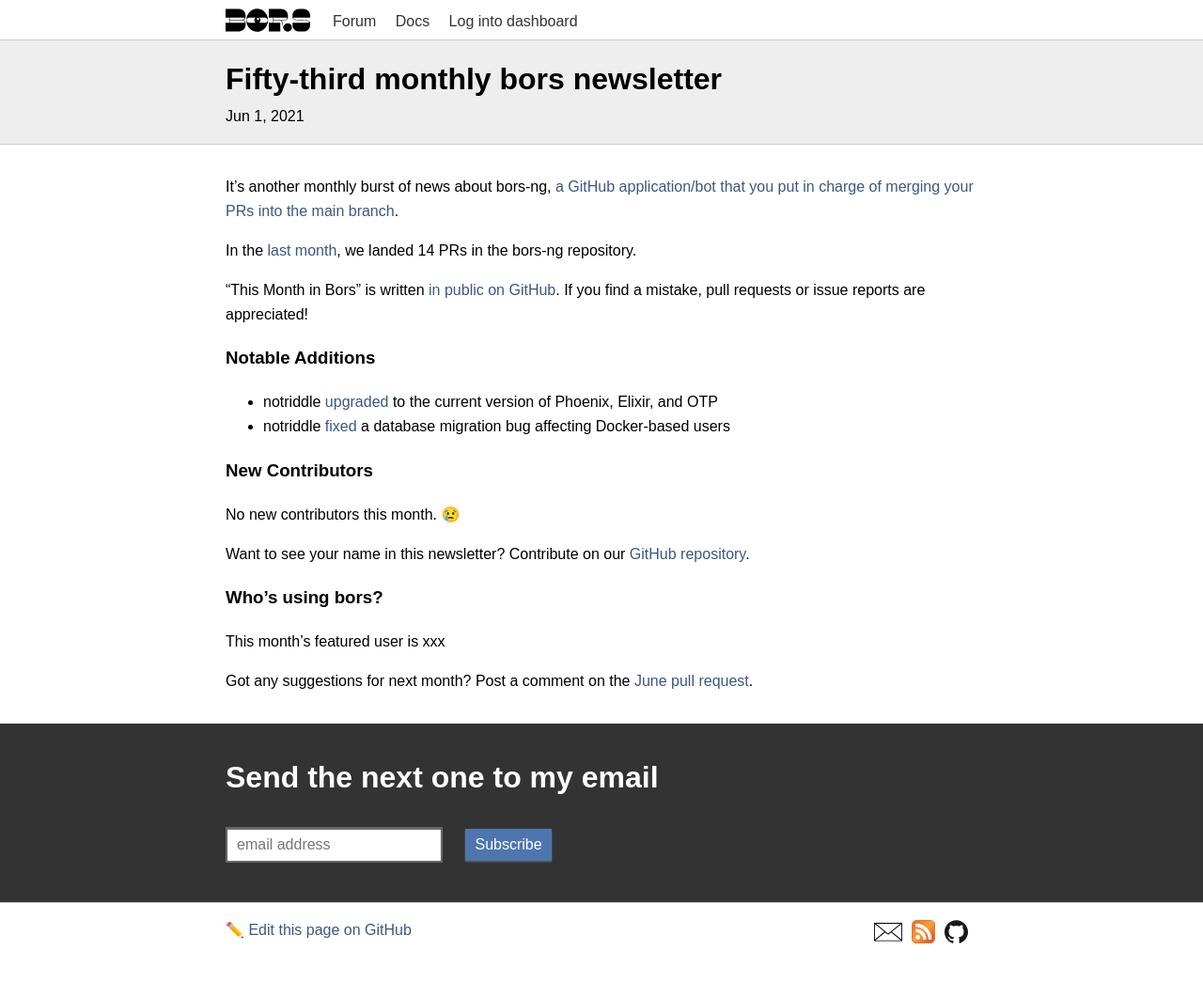
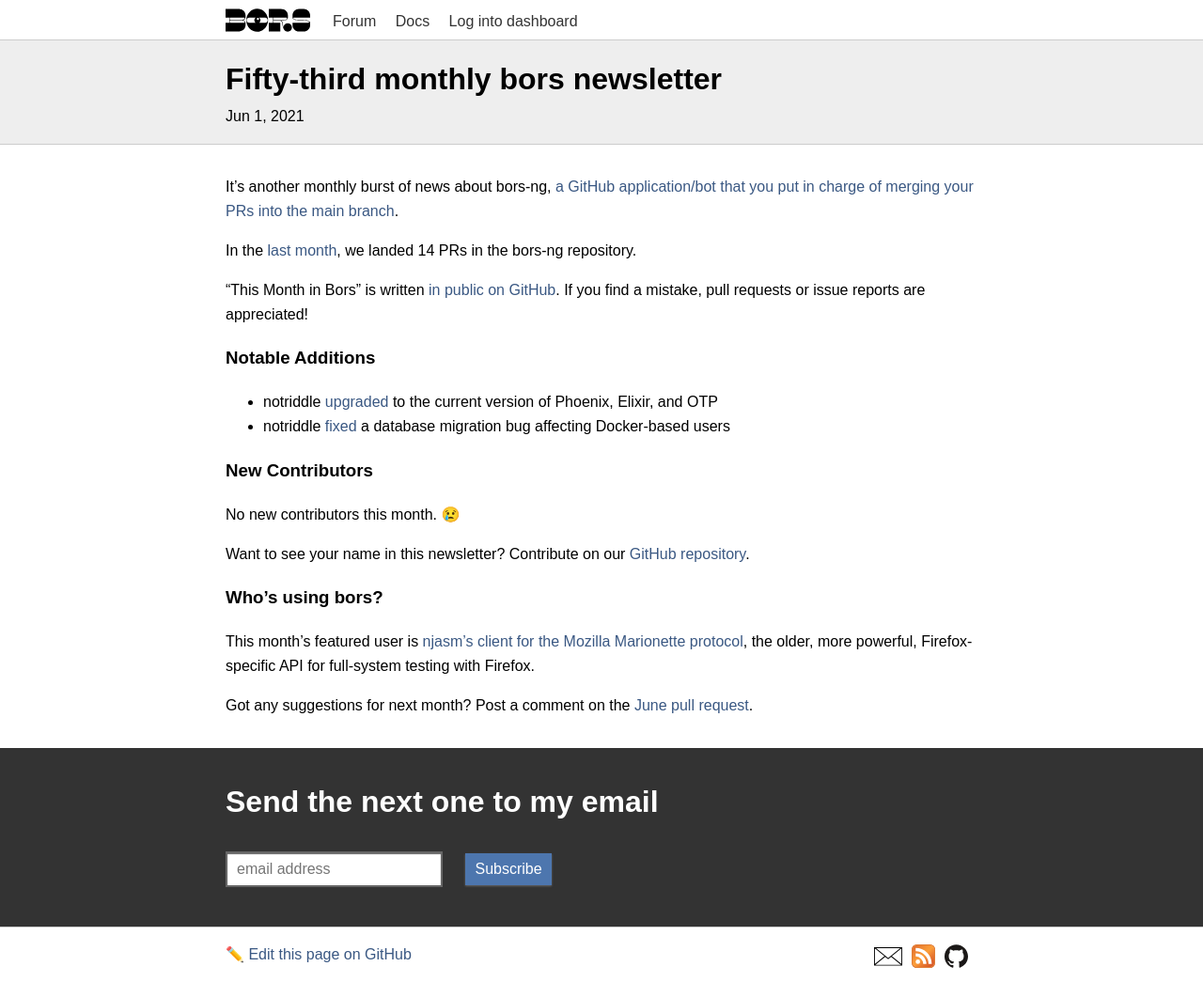
Before and after one commit to bors-ng/bors-ng.github.io, a Jekyll site: the page built from _posts/2021-06-01-tmib-53.md, in a window 1280 px wide. Shown: the whole page at 94% size. Built offline with Jekyll 4.4.1, drawn with Linux system fonts in a browser that asks for light colours; before the commit the page ends 1019 px from its top, so only the background shows below that.

Commit message:
Add featured user

```diff
--- a/_posts/2021-06-01-tmib-53.md
+++ b/_posts/2021-06-01-tmib-53.md
@@ -32,7 +32,7 @@
 
 ### Who's using bors?
 
-This month's featured user is xxx
+This month's featured user is [njasm's client for the Mozilla Marionette protocol](https://github.com/njasm/marionette_client), the older, more powerful, Firefox-specific API for full-system testing with Firefox.
 
 Got any suggestions for next month?
 Post a comment on the [June pull request](https://github.com/bors-ng/bors-ng.github.io/pull/142).
```
